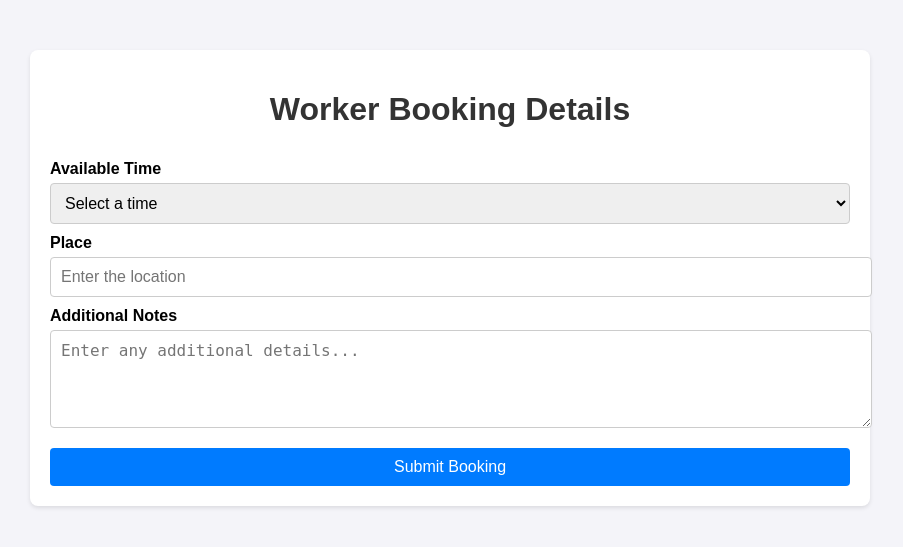
After one commit to AryaAmmu8590/Dost-Work, a Django app: page /book_worker/1/ in a window 1280 px wide. The commit adds this page. Shown: the top 547 px of the page, without its empty margins (190-1093 px from the left). Run offline with Django 5.2, Linux system fonts and the light colour scheme; parts of the project's set-up code (start-up, migrations or seed data) failed here and were passed over.

Commit message:
DostWork

```diff
--- a/Bengali/admin.py
+++ b/Bengali/admin.py
@@ -8,3 +8,4 @@ admin.site.register(UserDetails)
 admin.site.register(WorkersDetails)
 admin.site.register(AgencyDetails)
 admin.site.register(Review)
+admin.site.register(BookWorker)
--- a/Bengali/urls.py
+++ b/Bengali/urls.py
@@ -33,7 +33,9 @@ urlpatterns = [
      path('view_worker_details/<int:worker_id>/',views.view_worker_details,name='view_worker_details'),
      path('review_worker_list/<int:worker_id>/',views.review_list_worker,name='review_worker_list'),
      path('submit_review/<int:worker_id>/',views.submit_review,name='submit_review'),
-
+     path('book_worker/<int:worker_id>/', views.book_worker, name='book_worker'),
+     path('worker_view/', views.worker_view, name='worker_view'),
+     path('user_view/', views.user_view, name='user_view'),
 
 
 
--- a/Bengali/views.py
+++ b/Bengali/views.py
@@ -83,6 +83,31 @@ def submit_review(request, worker_id):
         else:
             messages.error(request, 'Please provide both a review and a rating.')
     return redirect('review_worker_list', worker_id=worker_id)
+
+
+
+
+
+def book_worker(request,worker_id):
+    if request.method == 'POST':
+        book_worker_text = request.POST.get('book_worker')
+        if book_worker_text:
+            try:
+                book_worker = BookWorker(worker_id=worker_id, user=request.user, comment=book_worker_text)
+                book_worker.save()
+                messages.success(request, 'Your booking has been submitted successfully.')
+            except Exception as e:
+                print(e)
+        else:
+            messages.error(request, 'Please provide both a review and a rating.')
+    return render(request,"book_worker.html",{'worker_id':worker_id})
+
+
+
+
+
+
+
 
 
 
@@ -260,6 +285,12 @@ def navbar(request):
 
 
 
+
+
+
+
+
+
 def map(request):
     context = {
         'latitude': 11.2588,
@@ -280,3 +311,18 @@ def save_location(request):
 
         return JsonResponse({'status': 'success', 'latitude': latitude, 'longitude': longitude})
     return JsonResponse({'status': 'fail', 'message': 'Invalid request'}, status=400)
+
+
+
+
+from .models import BookWorker
+def worker_view(request):
+    booking=BookWorker.objects.filter(worker__user=request.user)
+    print(booking,request.user)
+
+    return render(request,"worker_view.html",{'booking':booking})
+
+def user_view(request):
+     booking=BookWorker.objects.filter(user=request.user)
+     print(booking,request.user)
+     return render(request,"user_view.html",{'booking':booking})
--- /dev/null
+++ b/templates/book_worker.html
@@ -0,0 +1,92 @@
+
+
+<!DOCTYPE html>
+<html lang="en">
+<head>
+    <meta charset="UTF-8">
+    <meta name="viewport" content="width=device-width, initial-scale=1.0">
+    <title>Worker Booking Details</title>
+    <style>
+        body {
+            font-family: Arial, sans-serif;
+            margin: 0;
+            padding: 0;
+            background-color: #f4f4f9;
+        }
+
+        .container {
+            max-width: 800px;
+            margin: 50px auto;
+            background: #fff;
+            padding: 20px;
+            border-radius: 8px;
+            box-shadow: 0 2px 4px rgba(0, 0, 0, 0.1);
+        }
+
+        h1 {
+            text-align: center;
+            color: #333;
+        }
+
+        form {
+            display: flex;
+            flex-direction: column;
+        }
+
+        label {
+            margin-top: 10px;
+            font-weight: bold;
+        }
+
+        input, select, textarea {
+            margin-top: 5px;
+            padding: 10px;
+            font-size: 16px;
+            border: 1px solid #ccc;
+            border-radius: 4px;
+            width: 100%;
+        }
+
+        button {
+            margin-top: 20px;
+            padding: 10px;
+            background-color: #007bff;
+            color: white;
+            border: none;
+            border-radius: 4px;
+            font-size: 16px;
+            cursor: pointer;
+        }
+
+        button:hover {
+            background-color: #0056b3;
+        }
+    </style>
+</head>
+<body>
+    <div class="container">
+        <h1>Worker Booking Details</h1>
+        <form action="{% url 'book_worker' worker_id %}"  method="POST" >
+            {% csrf_token %}
+
+
+
+            <label for="available-time">Available Time</label>
+            <select id="available-time" name="available_time" required>
+                <option value="">Select a time</option>
+                <option value="9am-12pm">9 AM - 12 PM</option>
+                <option value="12pm-3pm">12 PM - 3 PM</option>
+                <option value="3pm-6pm">3 PM - 6 PM</option>
+            </select>
+
+            <label for="place">Place</label>
+            <input type="text" id="place" name="place" placeholder="Enter the location" required>
+
+            <label for="additional-notes">Additional Notes</label>
+            <textarea id="additional-notes" name="additional_notes" rows="4" placeholder="Enter any additional details..."></textarea>
+
+            <button type="submit">Submit Booking</button>
+        </form>
+    </div>
+</body>
+</html>
--- a/templates/user_dashboard.html
+++ b/templates/user_dashboard.html
@@ -24,7 +24,7 @@
             </div>
             <div class="feature-card">
                 <i class="fas fa-tasks feature-icon"></i>
-                <h3>History</h3>
+                <h3><a href="{% url 'user_view' %}">History</a></h3>
                 <p>Keep track of all your tasks and deadlines.</p>
             </div>
             <div class="feature-card">
--- a/templates/user_list_workers.html
+++ b/templates/user_list_workers.html
@@ -18,6 +18,7 @@
                 <div class="card-footer">
                     <a href="{% url 'view_worker_details' worker.id %}">View Profile</a>
                     <a href="{% url 'review_worker_list' worker.id %}">Review</a>
+                    <a href="{% url 'book_worker' worker.id %}">Book-worker</a>
                 </div>
             </div>
             {% endfor %}
```
Also changed, not shown: Bengali/models.py (+13 -1 lines), templates/user_view.html (added, +66 -0 lines), templates/worker-reg.html (deleted, +0 -32 lines), templates/worker.html (+52 -38 lines), templates/worker_reg.html (+16 -0 lines), templates/worker_view.html (added, +66 -0 lines), db.sqlite3.
